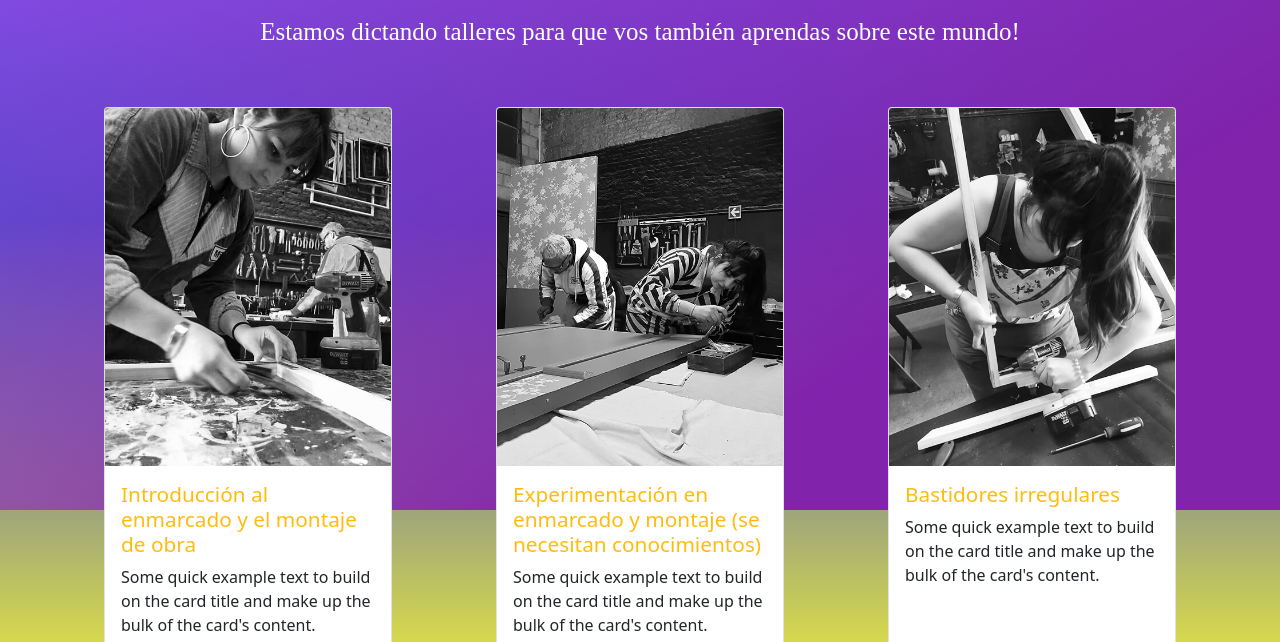
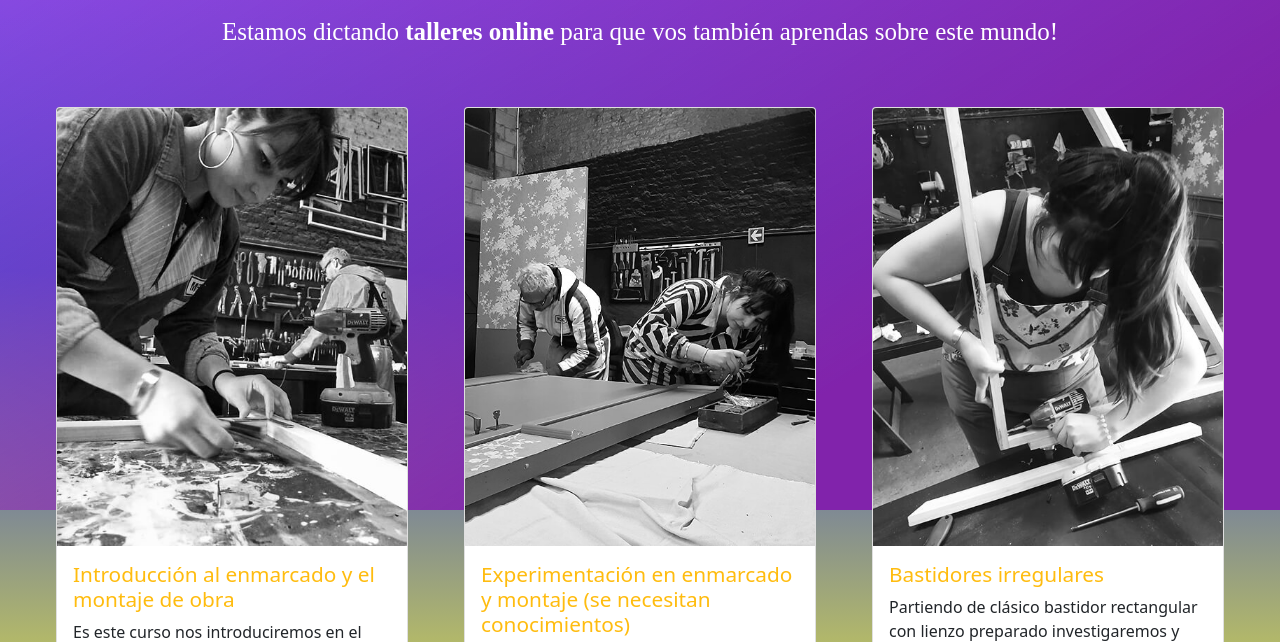
Before and after one commit to camilarociodiaz/proyecto-enmarcados, a plain HTML site: page navbar/cursos.html in a window 1280 px wide. Shown: the part 290-932 px from the top of the page. Drawn offline with nearby package versions, Linux system fonts and the light colour scheme.

Commit message:
agregado descripciones cursos

```diff
--- a/navbar/cursos.html
+++ b/navbar/cursos.html
@@ -61,33 +61,36 @@
     <main>
 
         <h1 class="texto-portfolio-index">Cursos</h1>
-        <p class="invitacion-formulario"> Estamos dictando talleres para que vos también aprendas sobre este mundo!
+        <p class="invitacion-formulario"> Estamos dictando <b>talleres online </b> para que vos también aprendas sobre este mundo!
         </p>
 
 
         <div class="card-cursos">
 
-            <div class="card" style="width: 18rem;">
+            <div class="card" style="width: 22rem;">
                 <img class="card-img-top" src="../media/curso01.jpg" alt="Card image cap">
                 <div class="card-body">
                     <h5 class="card-title">Introducción al enmarcado y el montaje de obra</h5>
-                    <p class="card-text">Some quick example text to build on the card title and make up the bulk of the card's content.</p>
+                    <p class="card-text">Es este curso nos introduciremos en el mundo del Enmarcado, conociendo los diferentes tipos y posibilidades, los materiales y las herramientas. El alumno se llevará un panorama completo de este oficio, la práctica y la realización
+                        de al menos 3 tipos diferentes de enmarcados.</p>
                 </div>
             </div>
 
-            <div class="card" style="width: 18rem;">
+            <div class="card" style="width: 22rem;">
                 <img class="card-img-top" src="../media/curso02.jpg" alt="Card image cap">
                 <div class="card-body">
                     <h5 class="card-title">Experimentación en enmarcado y montaje (se necesitan conocimientos) </h5>
-                    <p class="card-text">Some quick example text to build on the card title and make up the bulk of the card's content.</p>
+                    <p class="card-text">artiendo de los conocimientos básicos del Enmarcado este taller apunta a la creación de nuevos tipos de montajes y enmarcados. Ir un poco más allá de lo conocido, jugando con la creación, la investigación y las necesidades de las obras,
+                        objetos, fotografías, láminas a enmarcar. </p>
                 </div>
             </div>
 
-            <div class="card" style="width: 18rem;">
+            <div class="card" style="width: 22rem;">
                 <img class="card-img-top" src="../media/curso04.jpg" alt="Card image cap">
                 <div class="card-body">
                     <h5 class="card-title">Bastidores irregulares</h5>
-                    <p class="card-text">Some quick example text to build on the card title and make up the bulk of the card's content.</p>
+                    <p class="card-text">Partiendo de clásico bastidor rectangular con lienzo preparado investigaremos y exploraremos las diferentes opciones que nos brinda este oficio. Realizando figuras irregulares, utilizando otros trípodes de telas, plásticos, papeles
+                        como soporte de nuestra futura obra.</p>
                 </div>
             </div>
 
```
Also changed, not shown: navbar/portfolio.html (+2 -1 lines).
